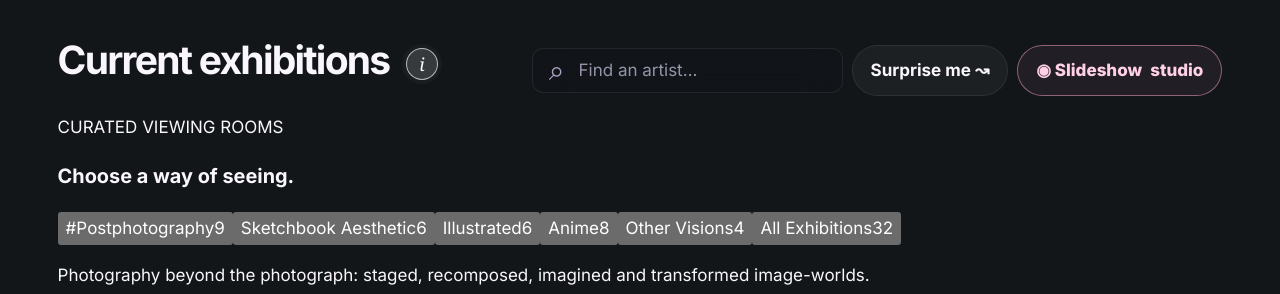
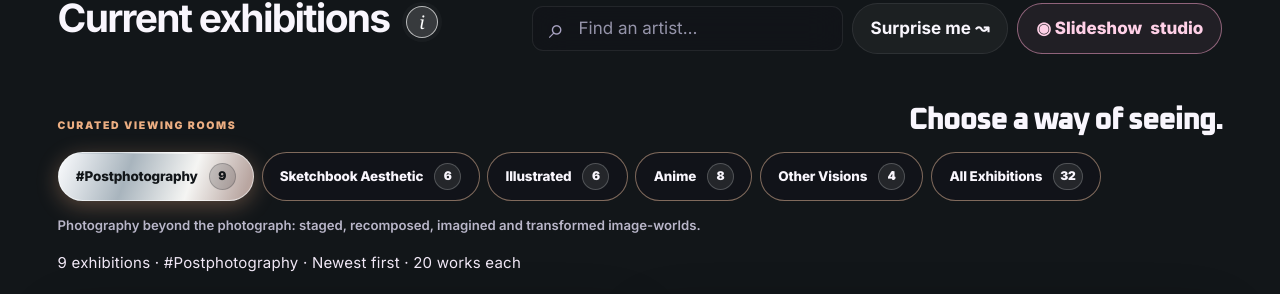
Before and after one commit to DrkSiddh/twentyx-gallery, a website: page src/index.template.html in a window 1280 px wide. Shown: the part 3424-3718 px from the top of the page. Drawn offline with Linux system fonts and the light colour scheme; files that its build step writes are made by us from their sources; files whose address does not match are found by name; a web font is replaced by a local one.

Commit message:
Style intentional curatorial rooms with Postphotography front door and anime opt-in

```diff
--- a/styles.css
+++ b/styles.css
@@ -2561,3 +2561,83 @@ body[data-view="artist"] .artist-room-display .stage-footer{padding-top:10px}
 }
 /* Solo exhibitions stay entirely artwork-first: only the homepage gets the new-arrivals rail. */
 body[data-view="artist"] .arrival-curations{display:none!important}
+
+
+/* TwentyX v14 — real curatorial rooms; style labels never assert technique.
+   Postphotography is the deliberate front door, anime is opt-in, and all
+   works remain reachable from the archive, search, URLs and slideshow. */
+.exhibition-curatorial-guide{
+ display:flex;flex-direction:column;gap:14px;
+ margin:clamp(16px,2.4vw,34px) 0 12px;padding:0;
+ width:100%;min-width:0
+}
+.curatorial-intro{
+ display:flex;align-items:baseline;justify-content:space-between;
+ gap:8px 24px;flex-wrap:wrap
+}
+.curatorial-eyebrow{
+ color:var(--pink);font:850 clamp(10px,.82vw,13px)/1.3 Inter,system-ui,sans-serif;
+ letter-spacing:.16em;text-transform:uppercase
+}
+.curatorial-intro h3{
+ font:850 clamp(23px,2.4vw,38px)/1.15 'Oxanium',Inter,system-ui,sans-serif;
+ color:var(--ink);margin:0;letter-spacing:-.055em
+}
+.curation-tabs{
+ display:flex;flex-wrap:wrap;align-items:stretch;
+ gap:clamp(5px,.6vw,10px);padding:0;
+ border:0;background:transparent
+}
+.curation-tab{
+ display:flex;align-items:center;justify-content:space-between;gap:11px;
+ min-height:48px;padding:10px clamp(12px,1.35vw,21px);
+ border:1px solid color-mix(in srgb,var(--pink) 37%,rgba(255,255,255,.2));
+ border-radius:999px;background:color-mix(in srgb,var(--glass) 78%,transparent);
+ color:var(--ink);font:780 clamp(13px,1.05vw,17px)/1.15 Inter,system-ui,sans-serif;
+ letter-spacing:-.012em;cursor:pointer;
+ transition:background .2s,border-color .2s,box-shadow .2s,transform .2s
+}
+.curation-tab:hover{
+ background:color-mix(in srgb,var(--pink) 16%,var(--glass));
+ border-color:var(--pink);transform:translateY(-1px)
+}
+.curation-tab[aria-selected="true"]{
+ background:var(--gloss);background-size:220% 100%;
+ color:var(--bg);border:1px solid #fff9;
+ box-shadow:0 5px 22px color-mix(in srgb,var(--pink) 33%,transparent)
+}
+.curation-tab[aria-selected="true"] .curation-tab-count{
+ background:color-mix(in srgb,var(--bg) 17%,transparent);
+ border-color:color-mix(in srgb,var(--bg) 20%,transparent);
+ color:var(--bg)
+}
+.curation-tab:focus-visible{outline:3px solid var(--pink);outline-offset:3px}
+.curation-tab-name{white-space:nowrap}
+.curation-tab-count{
+ font:850 12px/1 Inter,system-ui,sans-serif;
+ display:grid;place-items:center;min-width:27px;height:27px;
+ padding:0 6px;border:1px solid #ffffff35;border-radius:999px;
+ background:#ffffff14;color:var(--ink)
+}
+.curation-description{
+ margin:0;min-height:1.6em;max-width:900px;
+ color:var(--muted);font:550 clamp(13px,1.03vw,17px)/1.55 Inter,system-ui,sans-serif
+}
+.arrival-curations-links{
+ display:flex;align-items:center;gap:9px;min-width:0;
+ flex:1 0 auto
+}
+.arrival-curations-links a{flex:0 0 auto}
+@media(max-width:720px){
+ .exhibition-curatorial-guide{gap:11px;margin-top:18px}
+ .curation-tabs{flex-wrap:nowrap;overflow-x:auto;padding:2px 0 9px;
+  scrollbar-width:thin;scroll-snap-type:x proximity}
+ .curation-tab{flex:0 0 auto;min-height:45px;scroll-snap-align:start}
+ .curation-tab-name{font-size:13px}
+ .curation-description{font-size:13px}
+ .arrival-curations-links{flex:0 0 auto}
+}
+@media(prefers-reduced-motion:reduce){
+ .curation-tab{transition:none}
+ .curation-tab:hover{transform:none}
+}
```
